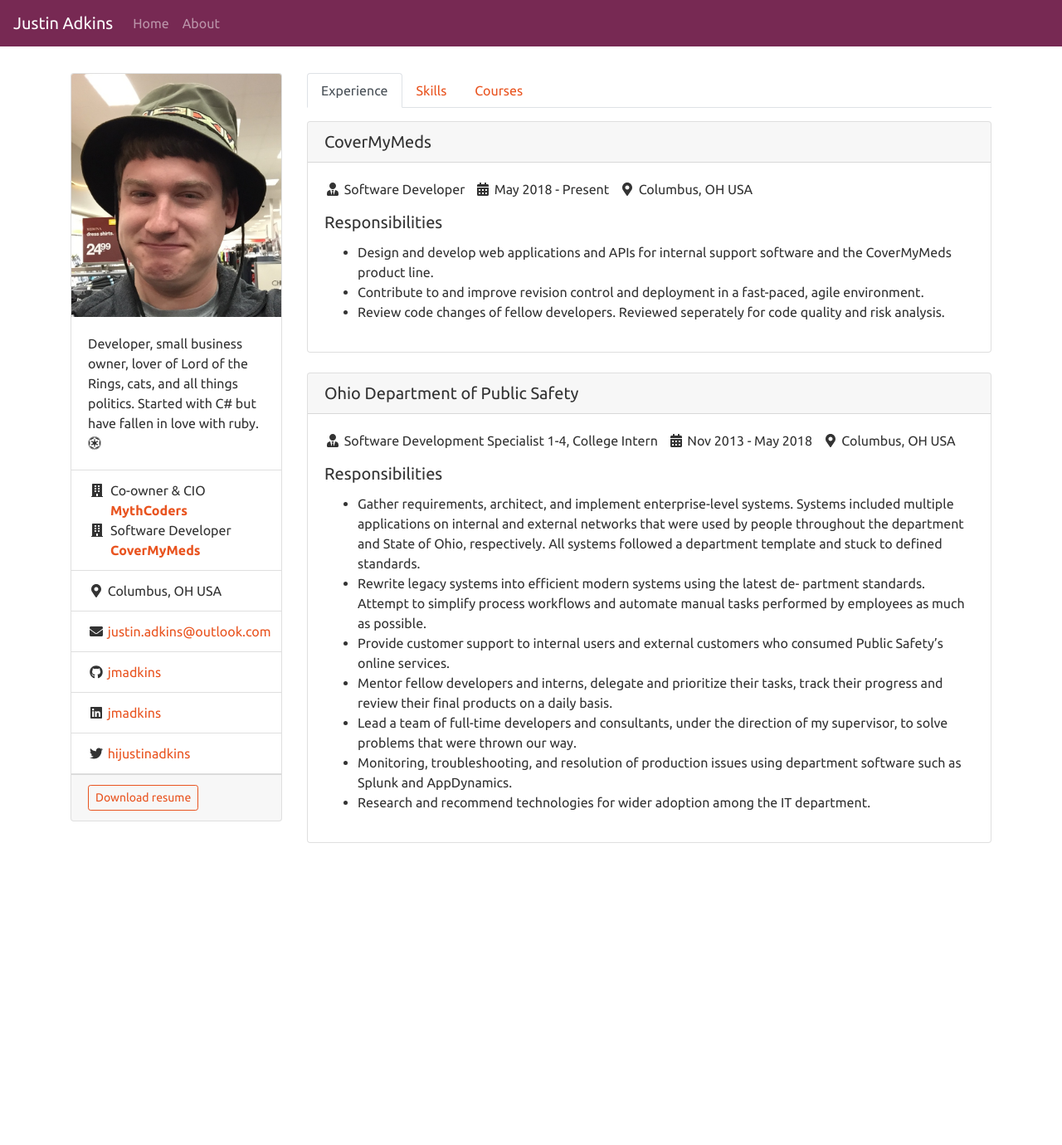
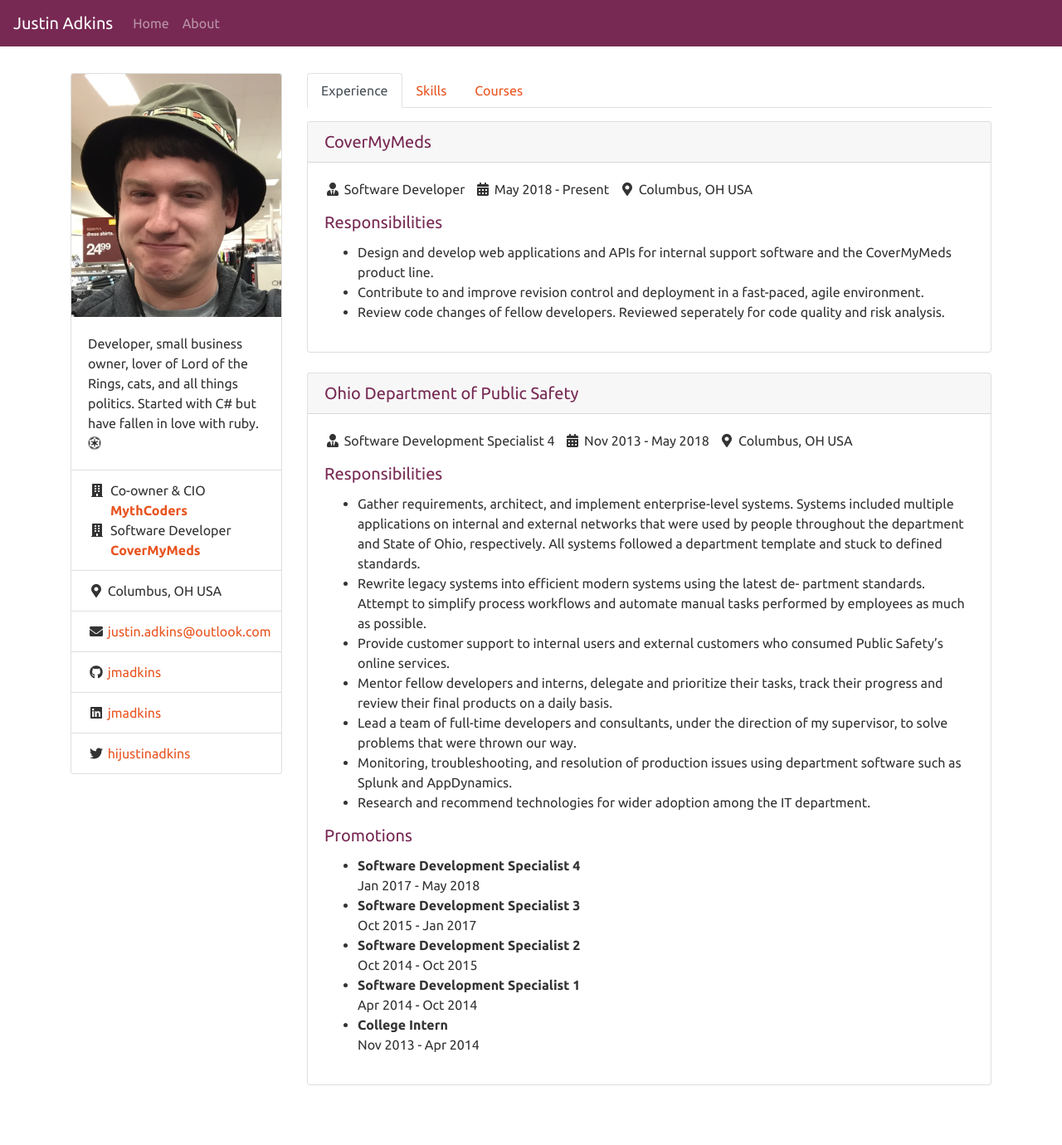
Before and after one commit to jmadkins/jmadkins.github.io, a Jekyll site: the page built from me.html, in a window 1280 px wide. Shown: the whole page at 83% size. Built offline with Jekyll 4.4.1, drawn with Linux system fonts in a browser that asks for light colours; nearby versions of some CDN libraries; before the commit the page ends 1088 px from its top, so only the background shows below that.

Commit message:
Me improvements Data structure improvements with support for promotions Style improvements for Ubuntu theme

```diff
--- a/_data/jobs.yml
+++ b/_data/jobs.yml
@@ -1,18 +1,32 @@
 - company: CoverMyMeds
-  position: Software Developer
-  start: May 2018
-  end: Present
   location: Columbus, OH USA
+  positions:
+    - title: Software Developer
+      start: May 2018
+      end: Present
   responsibilities:
     - Design and develop web applications and APIs for internal support software and the CoverMyMeds product line.
     - Contribute to and improve revision control and deployment in a fast-paced, agile environment.
     - Review code changes of fellow developers. Reviewed seperately for code quality and risk analysis.
 
 - company: Ohio Department of Public Safety
-  position: Software Development Specialist 1-4, College Intern
-  start: Nov 2013
-  end: May 2018
   location: Columbus, OH USA
+  positions:
+    - title: College Intern
+      start: Nov 2013
+      end: Apr 2014
+    - title: Software Development Specialist 1
+      start: Apr 2014
+      end: Oct 2014
+    - title: Software Development Specialist 2
+      start: Oct 2014
+      end: Oct 2015
+    - title: Software Development Specialist 3
+      start: Oct 2015
+      end: Jan 2017
+    - title: Software Development Specialist 4
+      start: Jan 2017
+      end: May 2018
   responsibilities:
     - Gather requirements, architect, and implement enterprise-level systems. Systems included multiple applications on internal and external networks that were used by people throughout the department and State of Ohio, respectively. All systems followed a department template and stuck to defined standards.
     - Rewrite legacy systems into efficient modern systems using the latest de- partment standards. Attempt to simplify process workflows and automate manual tasks performed by employees as much as possible.
--- a/me.html
+++ b/me.html
@@ -6,7 +6,7 @@ layout: default
 <div class="row">
   <div class="col-md-3 col-sm-5">
     <div class="card">
-      <img class="card-img-top" src="/images/me.jpg">
+      <img class="card-img-top" src="/images/me.jpg" alt="An headshot of Justin wearing a humerous fishing hat">
       <div class="card-body">
         <p class="card-text">
           {{ site.about_me }}
@@ -45,9 +45,6 @@ layout: default
           </li>
         {% endfor %}
       </ul>
-      <div class="card-footer">
-        <a href="/files/resume.pdf" target="_blank" class="btn btn-outline-primary btn-sm">Download resume</a>
-      </div>
     </div>
     <br />
   </div>
@@ -67,28 +64,41 @@ layout: default
       <div class="tab-pane fade show active" id="job" role="tabpanel" aria-labelledby="job-tab">
         {% for job in site.data.jobs %}
           <div class="card">
-            <h5 class="card-header">{{ job.company }}</h5>
+            <h5 class="card-header text-dark">{{ job.company }}</h5>
             <div class="card-body">
               <ul class="list-inline">
                 <li class="list-inline-item">
                   <i class="fas fa-user-tie fa-fw"></i>
-                  {{ job.position }}
+                  {{ job.positions.last.title }}
                 </li>
                 <li class="list-inline-item">
                   <i class="fas fa-calendar-alt fa-fw"></i>
-                  {{ job.start }} - {{ job.end }}
+                  {{ job.positions.first.start }} - {{ job.positions.last.end }}
                 </li>
                 <li class="list-inline-item">
                   <i class="fas fa-map-marker-alt fa-fw"></i>
                   {{ job.location }}
                 </li>
               </ul>
-              <h5 class="card-title">Responsibilities</h5>
+
+              <h5 class="card-title text-dark">Responsibilities</h5>
               <ul>
                 {% for item in job.responsibilities %}
                   <li>{{ item }}</li>
                 {% endfor %}
               </ul>
+
+              {% if job.positions.size > 1 %}
+                <h5 class="card-title text-dark">Promotions</h5>
+                <ul>
+                  {% for position in job.positions reversed %}
+                    <li>
+                      <strong>{{ position.title }}</strong>
+                      <br /> {{ position.start }} - {{ position.end }}
+                    </li>
+                  {% endfor %}
+                </ul>
+              {% endif %}
             </div>
           </div>
           <br />
@@ -96,7 +106,9 @@ layout: default
       </div>
       <div class="tab-pane fade" id="skill" role="tabpanel" aria-labelledby="skill-tab">
         {% for skill in site.data.skills %}
-          <strong>{{ skill.title }}</strong>
+          <span class="text-dark">
+            <strong>{{ skill.title }}</strong>
+          </span>
           <ul class="list-inline">
             {% for item in skill.items %}
               <li class="list-inline-item">{{ item }}</li>
@@ -107,7 +119,7 @@ layout: default
       <div class="tab-pane fade" id="course" role="tabpanel" aria-labelledby="course-tab">
         {% for course in site.data.courses %}
           <blockquote class="blockquote">
-            <p class="mb-0">{{ course.name }}</p>
+            <p class="mb-0 text-dark">{{ course.name }}</p>
             <footer class="blockquote-footer">{{ course.instructor }}</footer>
           </blockquote>
         {% endfor %}
```
Also changed, not shown: _data/skills.yml (+6 -2 lines).
